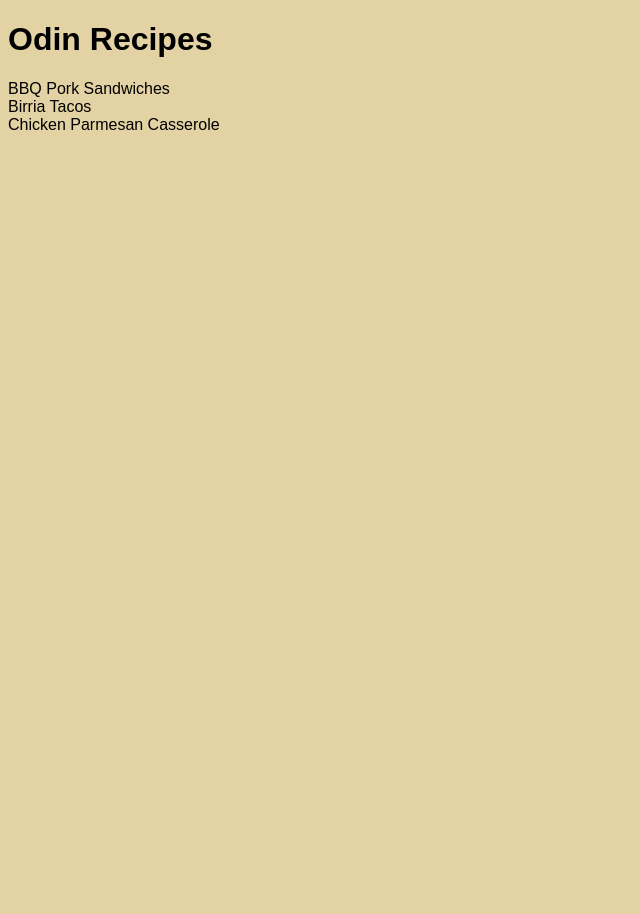
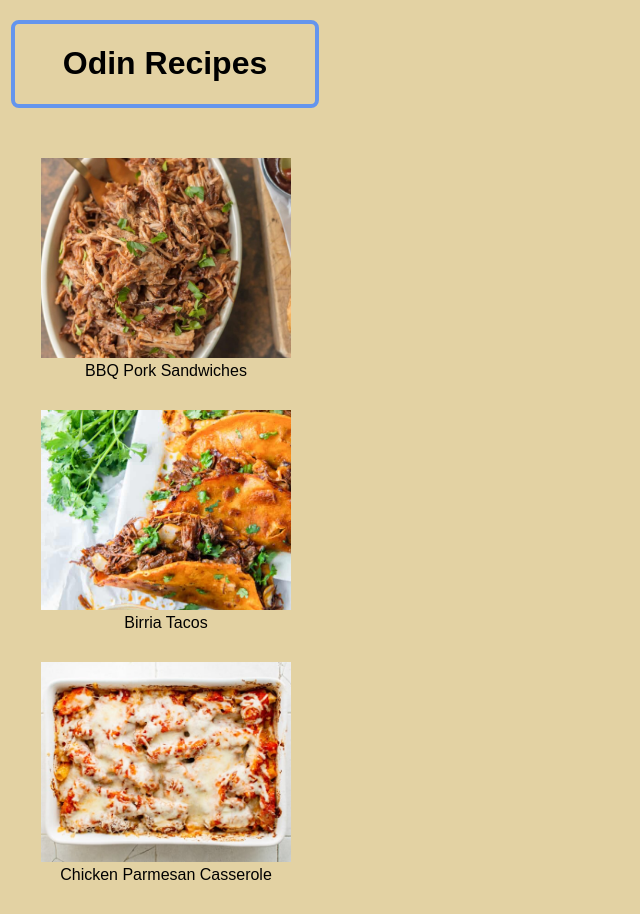
Before and after one commit to mkm02/Odin-Recipes, a plain HTML site: page index.html in a window 1280 px wide. Shown: the whole page, without its empty margins (0-640 px from the left). Before the commit the page ends 800 px from the top, so only its background shows below. Drawn offline with Linux system fonts and the light colour scheme.

Commit message:
Smoother appearance, incorporated images w/ links

```diff
--- a/index.html
+++ b/index.html
@@ -6,10 +6,29 @@
     <link rel="stylesheet" href="styles.css">
 </head>
     <body>
-        <h1>Odin Recipes</h1>
+        <div class="logo">
+            <h1>Odin Recipes</h1>
+        </div>
 
-        <a href="odin-recipes/bbq_pork.html">BBQ Pork Sandwiches</a><br>
-        <a href="odin-recipes/birria_tacos.html">Birria Tacos</a><br>
-        <a href="odin-recipes/chicken_parm.html">Chicken Parmesan Casserole</a><br>
+        <div class="homediv">
+            <a href="odin-recipes/bbq_pork.html">
+                <img class="homepic" id="bbqpork" src="odin-recipes/images/bbq-pork-sandwiches.jpg" alt="Cooked pork and coleslaw" ><br>
+            </a>
+            <a class="recipelink" href="odin-recipes/bbq_pork.html">BBQ Pork Sandwiches</a><br>
+        </div>
+
+        <div class="homediv">
+            <a href="odin-recipes/birria_tacos.html">
+                <img class="homepic" id="birria" src="odin-recipes/images/birria-tacos.jpg" alt="Birria tacos final product"><br>
+            </a>
+            <a class="recipelink" href="odin-recipes/birria_tacos.html">Birria Tacos</a><br>
+        </div>
+
+        <div class="homediv">
+            <a href="odin-recipes/chicken_parm.html">
+                <img class="homepic" src="odin-recipes/images/Chicken-Parmesan-Casserole.jpg" alt="Chicken Parmesan Casserole finished product"><br>
+            </a>
+            <a class="recipelink" href="odin-recipes/chicken_parm.html">Chicken Parmesan Casserole</a><br>
+        </div>
     </body>
 </html>
```
